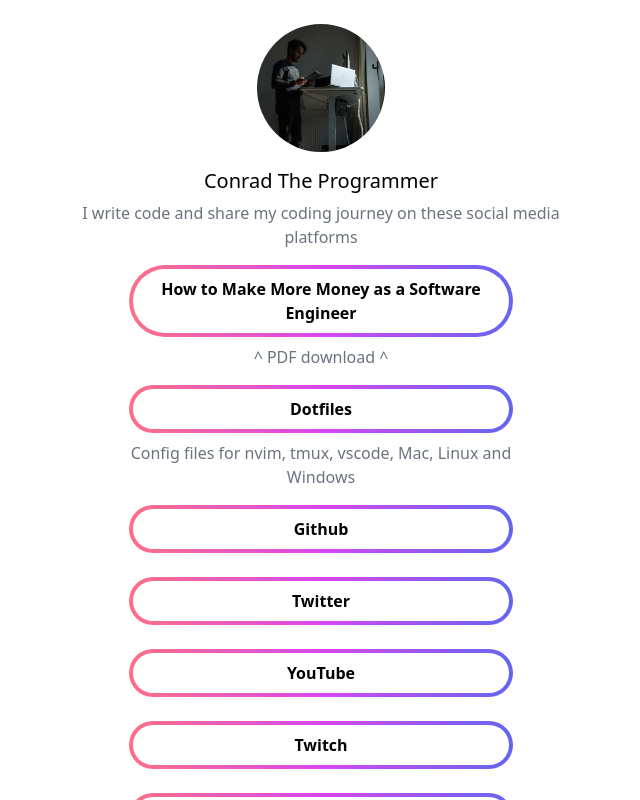
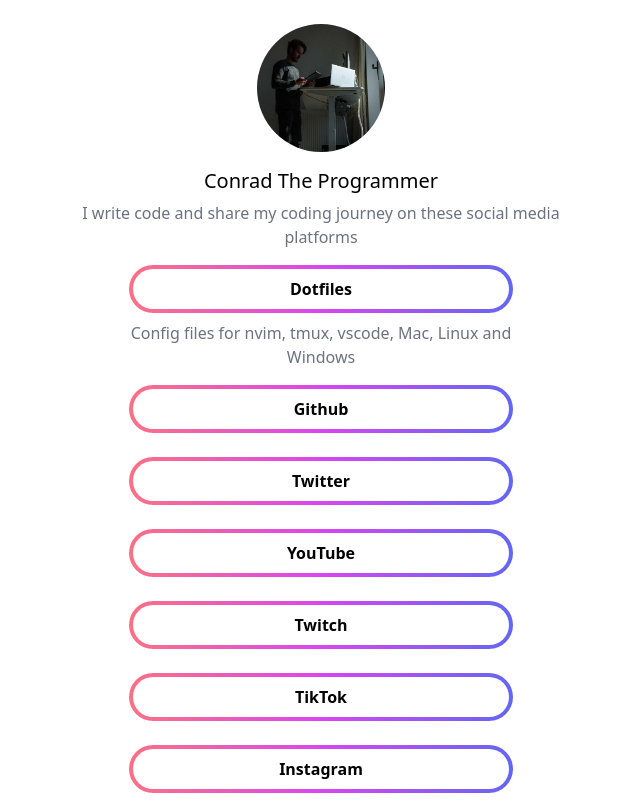
Before and after one commit to koenverburg/site-links, a Next.js app: page / in a window 1280 px wide. Shown: the top 800 px of the page, without its empty margins (319-959 px from the left). Built offline with nearby package versions, Linux system fonts and the light colour scheme.

Commit message:
chore: removed link

```diff
--- a/pages/index.tsx
+++ b/pages/index.tsx
@@ -2,7 +2,7 @@
 import { Layout } from '../components/Layout'
 
 const links = [
-  { label: 'How to Make More Money as a Software Engineer', description: '^ PDF download ^', href: 'https://conradtheprogrammer.gumroad.com/l/how-to-make-money-on-the-side-as-a-software-engineer' },
+  // { label: 'How to Make More Money as a Software Engineer', description: '^ PDF download ^', href: 'https://conradtheprogrammer.gumroad.com/l/how-to-make-money-on-the-side-as-a-software-engineer' },
   { label: 'Dotfiles', description: 'Config files for nvim, tmux, vscode, Mac, Linux and Windows', href: 'https://github.com/koenverburg/dotfiles'},
   { label: 'Github', href: 'https://github.com/koenverburg' },
   { label: 'Twitter', href: 'https://twitter.com/koenverburg' },
```
